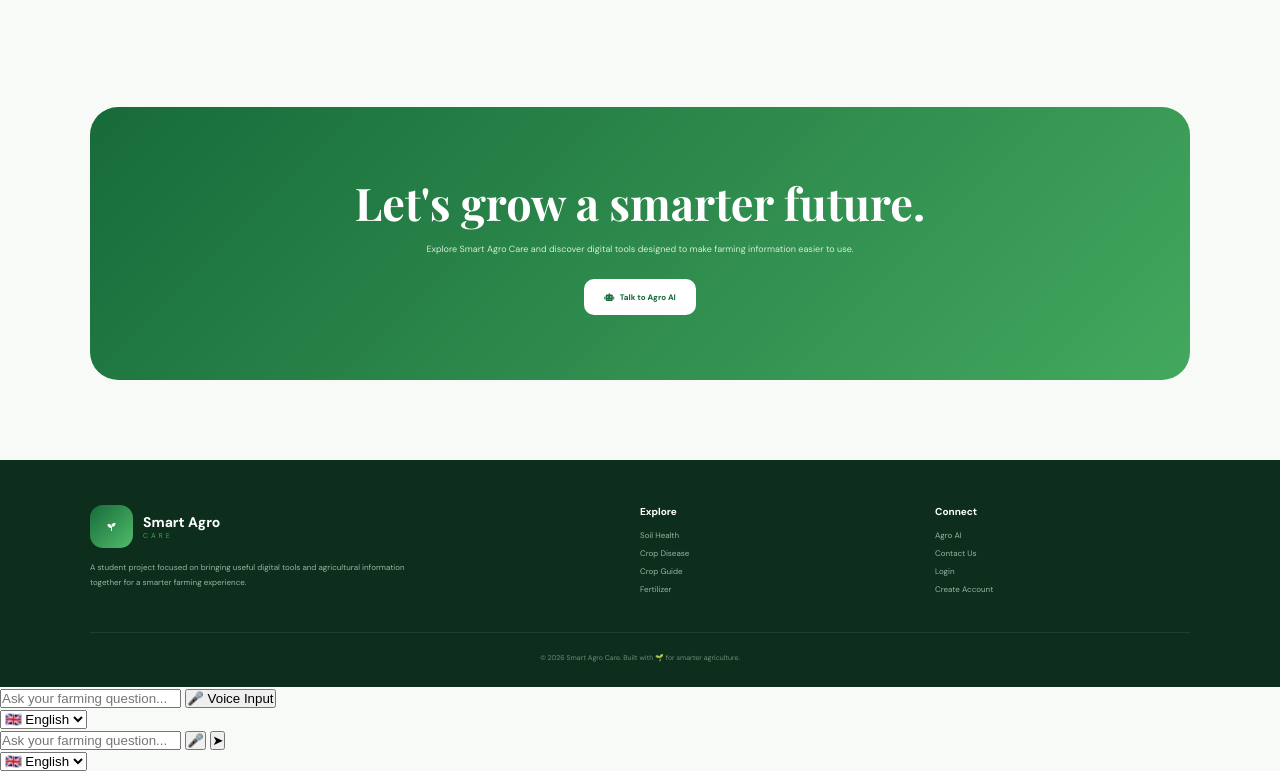
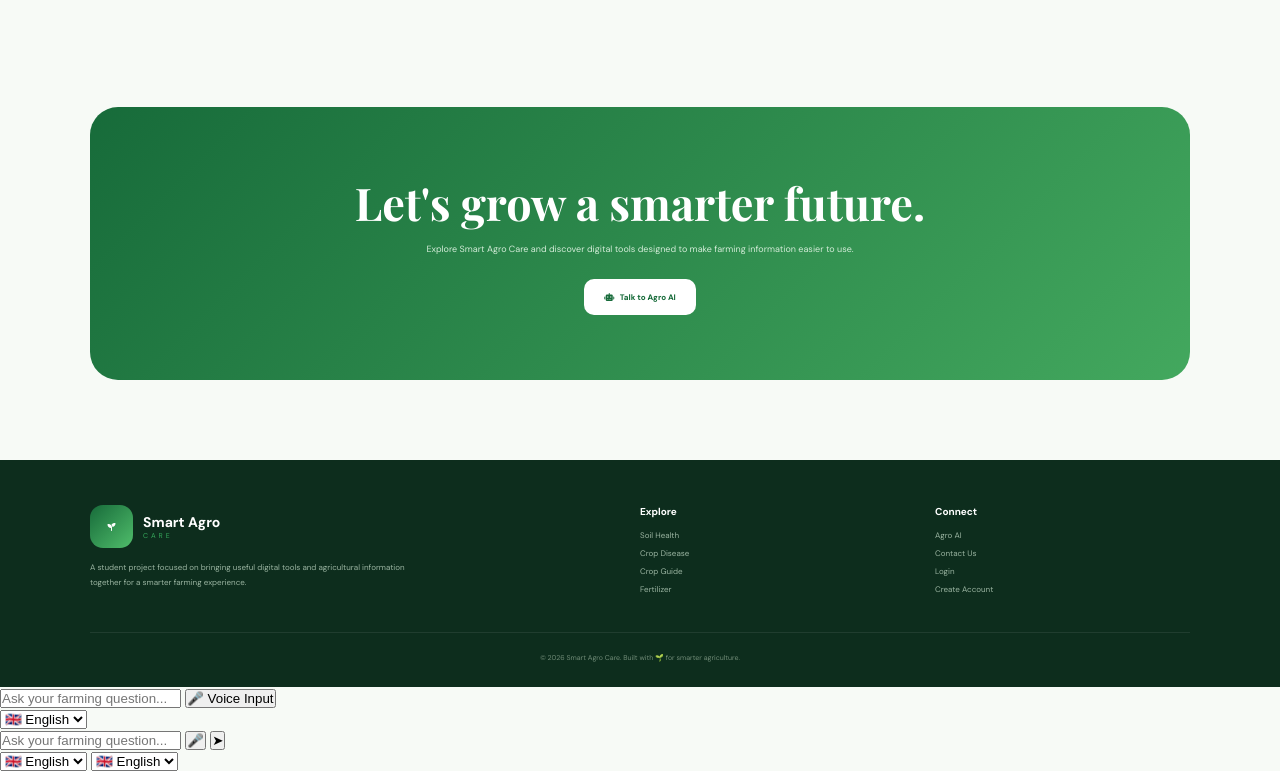
Before and after one commit to siddhigaikwad6677-cmyk/smart-agro-care, a website: page about.html in a window 1280 px wide. Shown: the part 2787-3558 px from the top of the page. Drawn offline with nearby package versions, Linux system fonts and the light colour scheme.

Commit message:
Update about.html

```diff
--- a/about.html
+++ b/about.html
@@ -2250,3 +2250,8 @@
     </option>
 
 </select>
+<select id="language">
+    <option value="en-IN">🇬🇧 English</option>
+    <option value="mr-IN">🇮🇳 Marathi</option>
+    <option value="hi-IN">🇮🇳 Hindi</option>
+</select>
```
